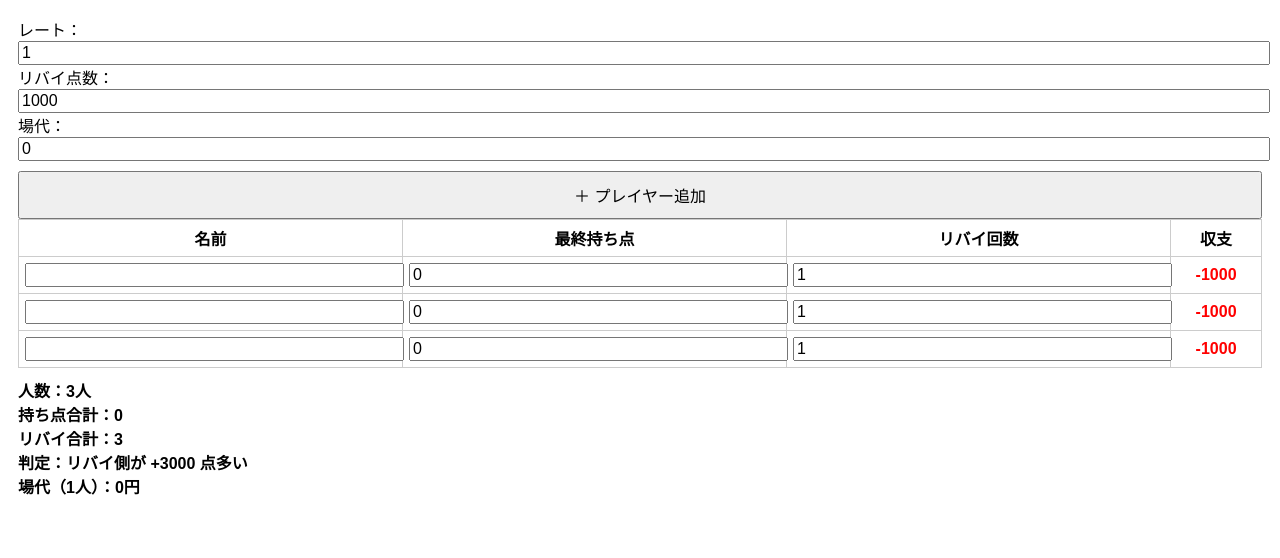
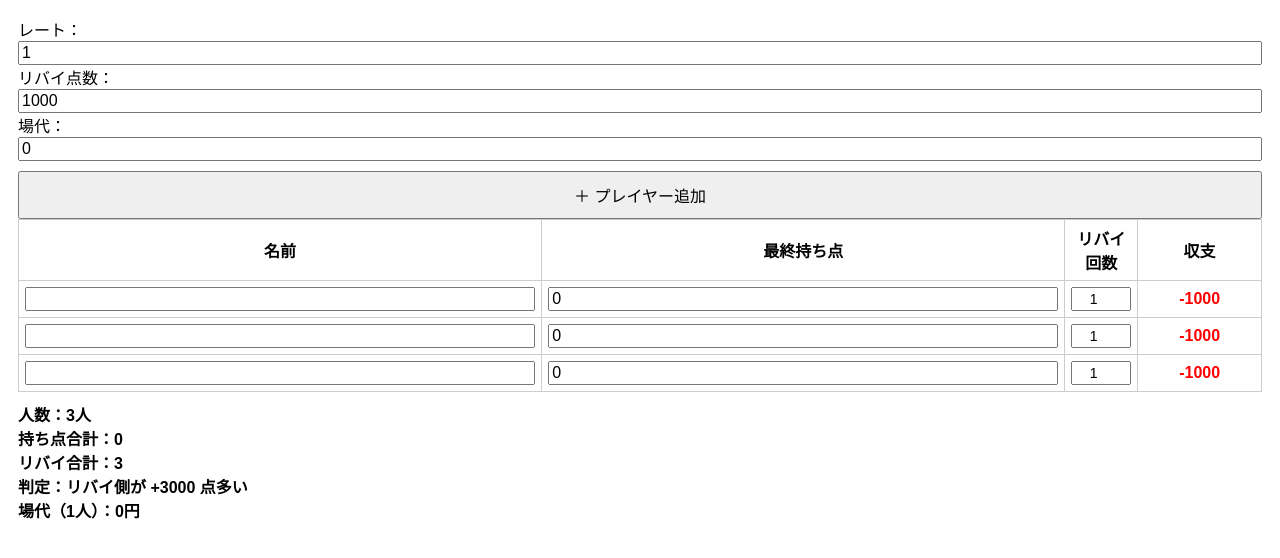
Before and after one commit to yu1006calcio/poker-score, a plain HTML site: page index.html in a window 1280 px wide. Shown: the part 76-634 px from the top of the page. Drawn offline with Linux system fonts and the light colour scheme.

Commit message:
Update index.html

```diff
--- a/index.html
+++ b/index.html
@@ -17,14 +17,13 @@ h2 {
 
 /* 横スクロール防止 */
 .table-wrap {
-  overflow-x: auto;
+  overflow-x: hidden;
 }
 
 /* テーブル */
 table {
   border-collapse: collapse;
   width: 100%;
-  min-width: 400px;
 }
 
 th, td {
@@ -36,9 +35,23 @@ th, td {
 input {
   width: 100%;
   font-size: 16px;
+  box-sizing: border-box;
 }
 
-/* スマホ見やすく */
+/* ✅ リバイ回数の列だけ細くする */
+th.rebuy,
+td.rebuy {
+  width: 60px;
+  min-width: 50px;
+}
+
+td.rebuy input {
+  padding: 2px;
+  font-size: 14px;
+  text-align: center;
+}
+
+/* スマホ最適化 */
 @media (max-width: 600px) {
   th, td {
     padding: 4px;
@@ -81,7 +94,7 @@ button {
     <tr>
       <th>名前</th>
       <th>最終持ち点</th>
-<th>リバイ回数</th>
+      <th class="rebuy">リバイ回数</th>
       <th>収支</th>
     </tr>
   </thead>
@@ -99,11 +112,10 @@ function addRow() {
   if (table.rows.length >= maxPlayers) return;
 
   const row = table.insertRow();
-
   row.innerHTML = `
     <td><input></td>
     <td><input type="number" value="0" oninput="calc()"></td>
-    <td><input type="number" value="1" oninput="calc()"></td>
+    <td class="rebuy"><input type="number" value="1" oninput="calc()"></td>
     <td class="result">0</td>
   `;
 }
@@ -134,7 +146,6 @@ function calc() {
 
     const cell = row.cells[3];
     cell.textContent = (result > 0 ? "+" : "") + result;
-
     cell.className = "result " + (result > 0 ? "plus" : result < 0 ? "minus" : "zero");
   });
 
@@ -158,7 +169,6 @@ function calc() {
   `;
 }
 
-// 初期
 for (let i = 0; i < 3; i++) addRow();
 calc();
 </script>
```
Lines whose indentation alone changed are shown as unchanged.
